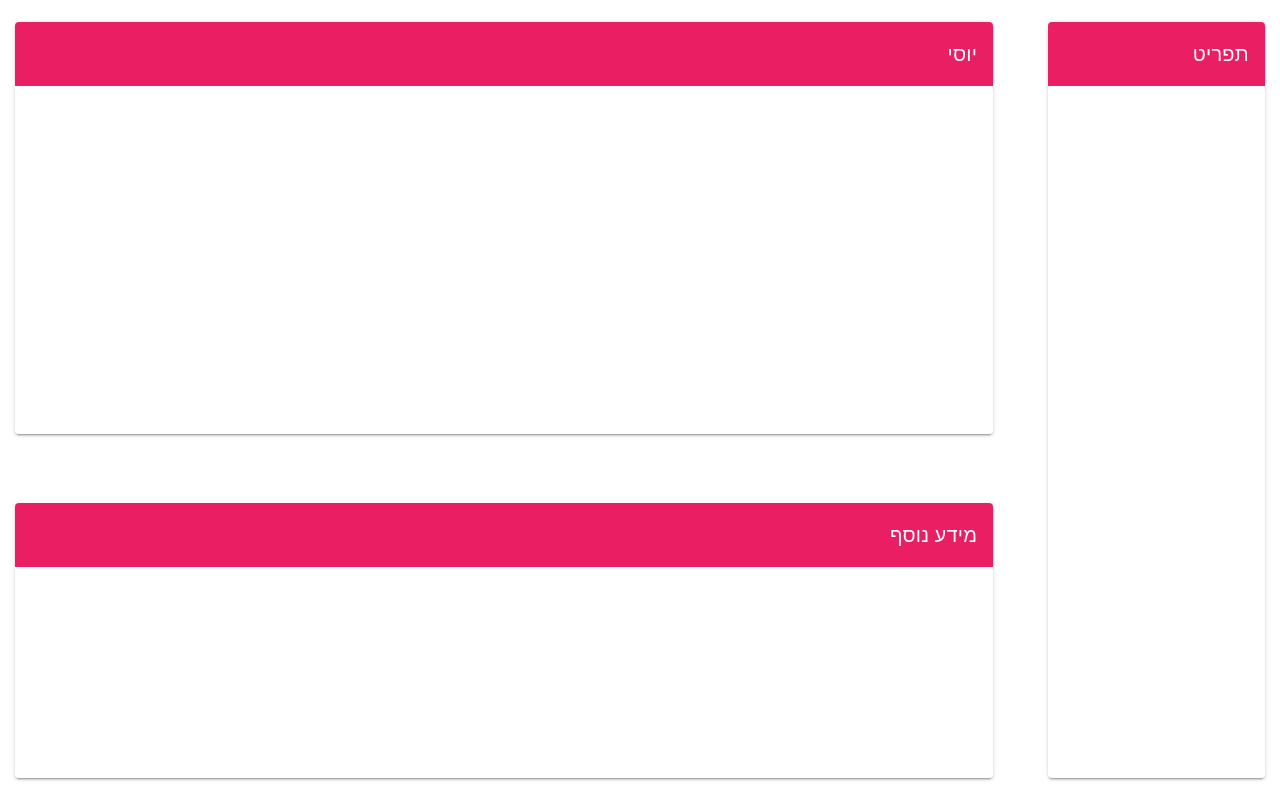
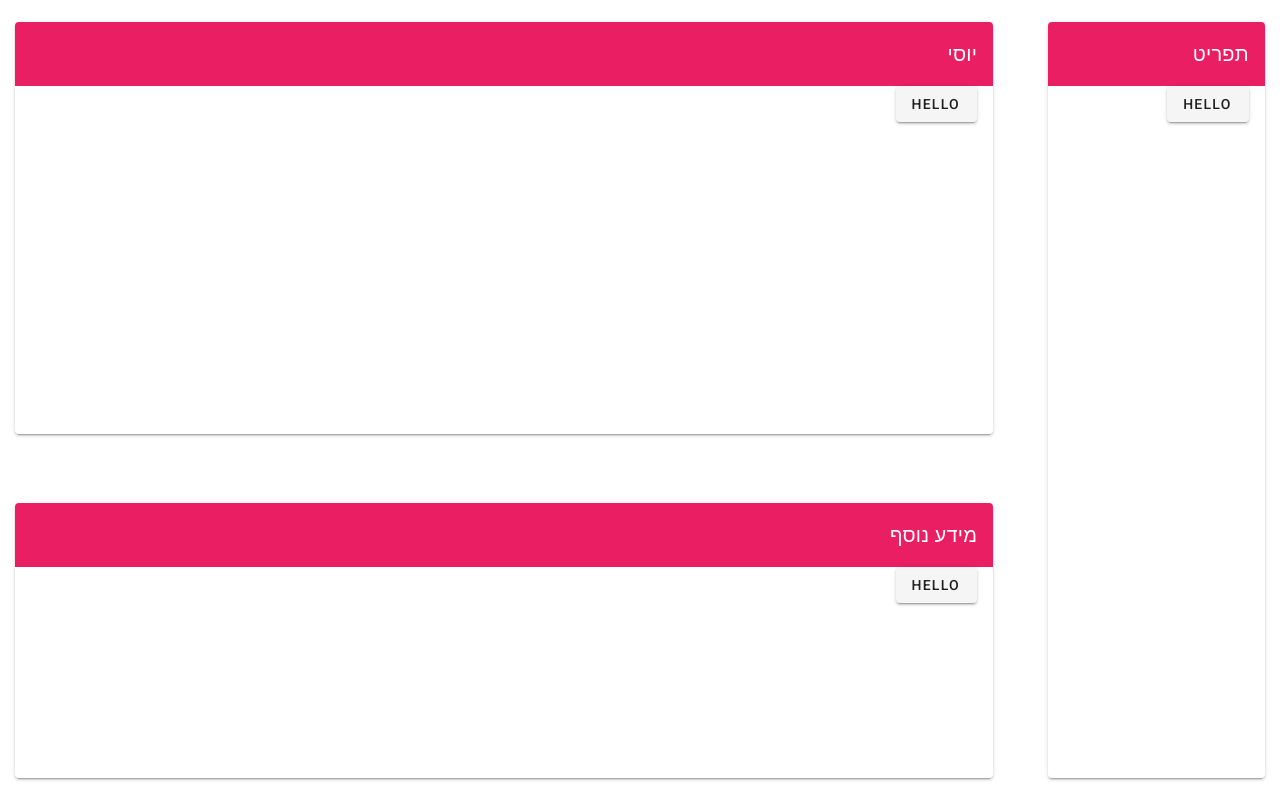
Before and after one commit to adipapi/Vue, a Vue app in the folder pad/: page / in a window 1280 px wide. Built offline with nearby package versions, Linux system fonts and the light colour scheme.

Commit message:
Going home mothafucka

```diff
--- a/pad/src/components/Card.vue
+++ b/pad/src/components/Card.vue
@@ -1,7 +1,9 @@
 <template>
-  <v-card height='100%'>
-    <v-card-title class='pink white--text'> {{title}} </v-card-title>
-    <v-card-text></v-card-text>
+  <v-card height="100%">
+    <v-card-title class="pink white--text">{{title}}</v-card-title>
+    <v-card-text>
+      <v-btn> hello </v-btn>
+    </v-card-text>
   </v-card>
 </template>
 
```
Also changed, not shown: pad/src/components/MenuButton.vue (added, +17 -0 lines).
